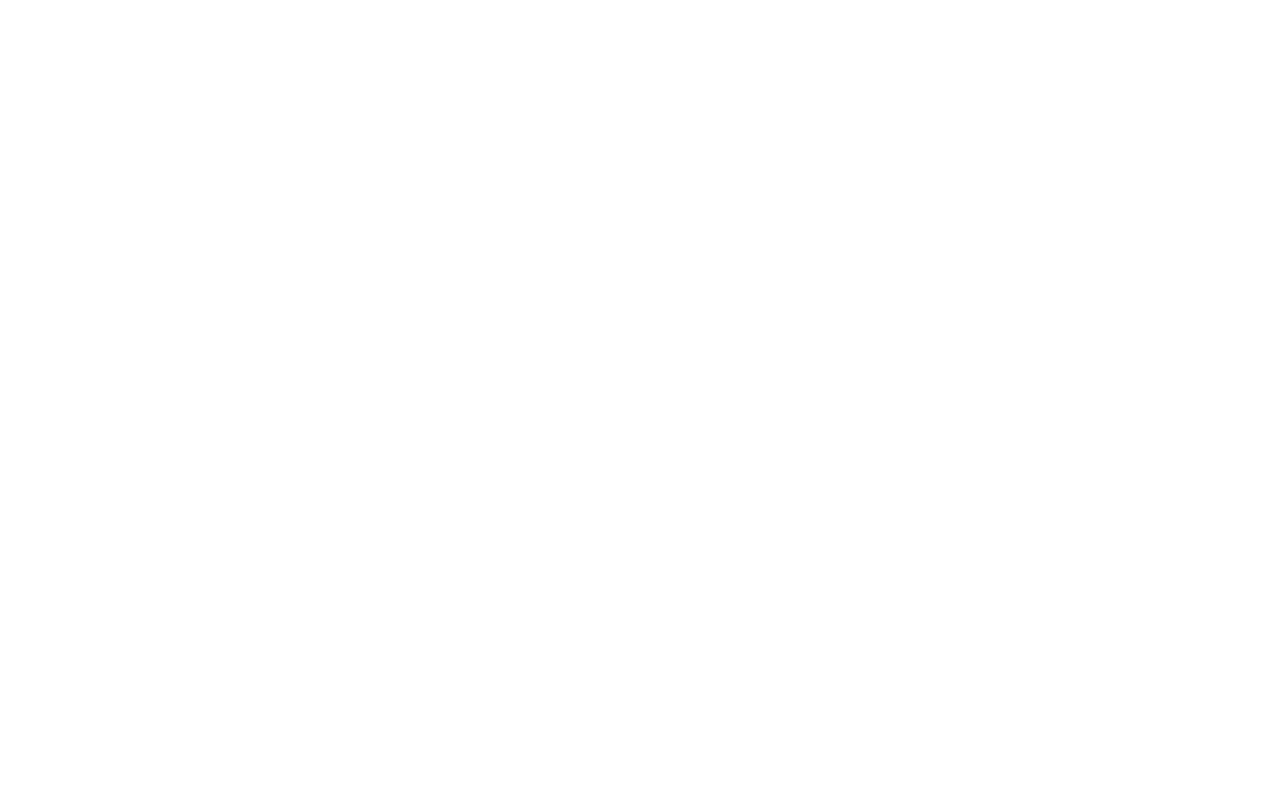
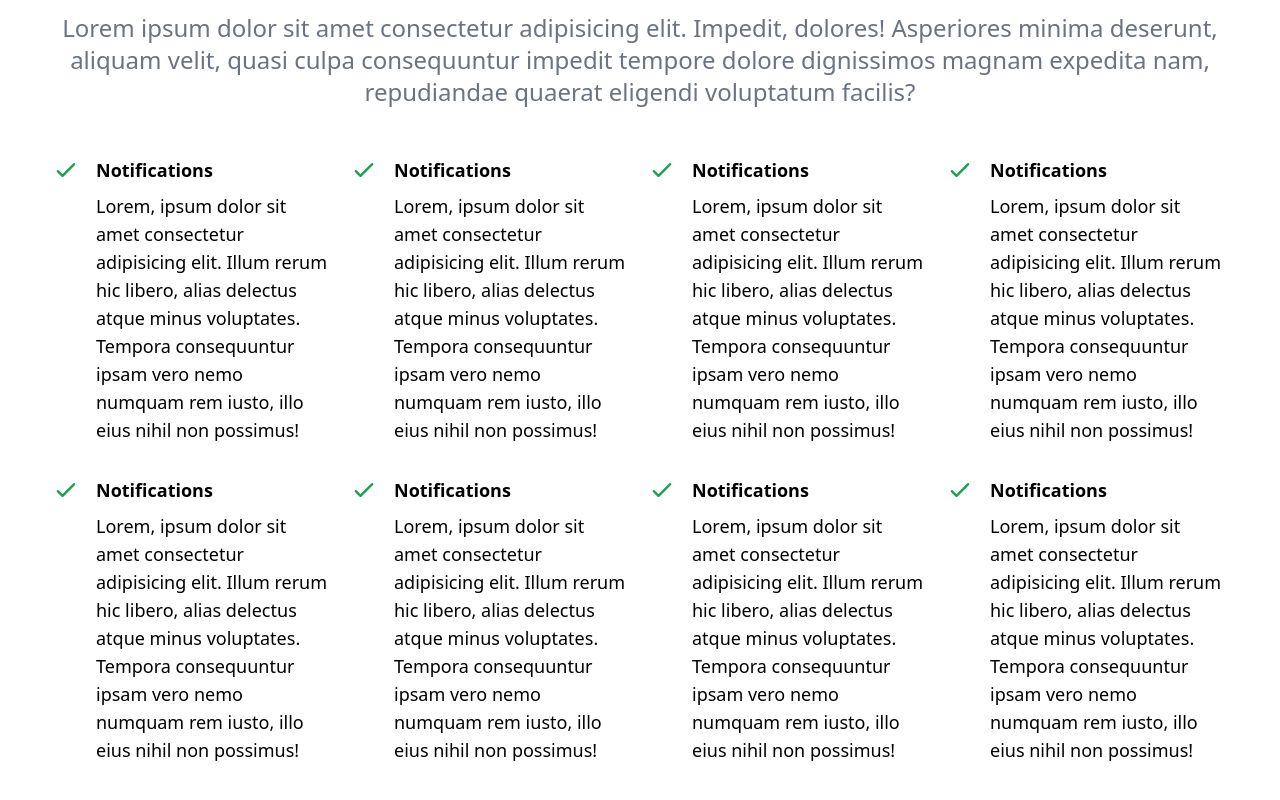
Before and after one commit to odb23/cloud-app-react, a React (Create React App) app: page / in a window 1280 px wide. Shown: the part 2412-3212 px from the top of the page. Before the commit the page ends 2340 px from the top, so only its background shows below. Built offline with nearby package versions, Linux system fonts and the light colour scheme; the HTML template or start-up script is replaced by a standard one.

Commit message:
added all-in-one section

```diff
--- a/src/App.js
+++ b/src/App.js
@@ -2,6 +2,7 @@ import Navbar from "./components/Navbar";
 import Hero from "./components/Hero";
 import About from './components/About';
 import Support from './components/Support'
+import AllInOne from './components/AllInOne'
 
 function App() {
   return (
@@ -10,6 +11,7 @@ function App() {
       <Hero />
       <About />
       <Support />
+      <AllInOne/>
     </>
   );
 }
--- /dev/null
+++ b/src/components/AllInOne.jsx
@@ -0,0 +1,106 @@
+import { CheckIcon } from '@heroicons/react/outline'
+import React from 'react'
+
+const AllInOne = () => {
+    return (
+        <div className='w-full my-32'>
+            <div className='max-w-[1240px] mx-auto px-2'>
+                <h2 className='text-5xl font-bold text-center'>All-In-One Platform</h2>
+                <p className='text-2xl py-8 text-gray-500 text-center'>Lorem ipsum dolor sit amet consectetur adipisicing elit. Impedit, dolores! Asperiores minima deserunt, aliquam velit, quasi culpa consequuntur impedit tempore dolore dignissimos magnam expedita nam, repudiandae quaerat eligendi voluptatum facilis?</p>
+
+                <div className='grid sm:grid-cols-2 lg:grid-cols-4 gap-4 p-6 pt-4'>
+                    <div className='flex'>
+                        <div>
+                            <CheckIcon className='w-7 mr-4 text-green-600' />
+                        </div>
+                        <div>
+                            <h3 className='font-bold text-lg'>Notifications</h3>
+                            <p className='text-lg pt-2 pb-4'>
+                                Lorem, ipsum dolor sit amet consectetur adipisicing elit. Illum rerum hic libero, alias delectus atque minus voluptates. Tempora consequuntur ipsam vero nemo numquam rem iusto, illo eius nihil non possimus!
+                            </p>
+                        </div>
+                    </div>
+                    <div className='flex'>
+                        <div>
+                            <CheckIcon className='w-7 mr-4 text-green-600' />
+                        </div>
+                        <div>
+                            <h3 className='font-bold text-lg'>Notifications</h3>
+                            <p className='text-lg pt-2 pb-4'>
+                                Lorem, ipsum dolor sit amet consectetur adipisicing elit. Illum rerum hic libero, alias delectus atque minus voluptates. Tempora consequuntur ipsam vero nemo numquam rem iusto, illo eius nihil non possimus!
+                            </p>
+                        </div>
+                    </div>
+                    <div className='flex'>
+                        <div>
+                            <CheckIcon className='w-7 mr-4 text-green-600' />
+                        </div>
+                        <div>
+                            <h3 className='font-bold text-lg'>Notifications</h3>
+                            <p className='text-lg pt-2 pb-4'>
+                                Lorem, ipsum dolor sit amet consectetur adipisicing elit. Illum rerum hic libero, alias delectus atque minus voluptates. Tempora consequuntur ipsam vero nemo numquam rem iusto, illo eius nihil non possimus!
+                            </p>
+                        </div>
+                    </div>
+                    <div className='flex'>
+                        <div>
+                            <CheckIcon className='w-7 mr-4 text-green-600' />
+                        </div>
+                        <div>
+                            <h3 className='font-bold text-lg'>Notifications</h3>
+                            <p className='text-lg pt-2 pb-4'>
+                                Lorem, ipsum dolor sit amet consectetur adipisicing elit. Illum rerum hic libero, alias delectus atque minus voluptates. Tempora consequuntur ipsam vero nemo numquam rem iusto, illo eius nihil non possimus!
+                            </p>
+                        </div>
+                    </div>
+                    <div className='flex'>
+                        <div>
+                            <CheckIcon className='w-7 mr-4 text-green-600' />
+                        </div>
+                        <div>
+                            <h3 className='font-bold text-lg'>Notifications</h3>
+                            <p className='text-lg pt-2 pb-4'>
+                                Lorem, ipsum dolor sit amet consectetur adipisicing elit. Illum rerum hic libero, alias delectus atque minus voluptates. Tempora consequuntur ipsam vero nemo numquam rem iusto, illo eius nihil non possimus!
+                            </p>
+                        </div>
+                    </div>
+                    <div className='flex'>
+                        <div>
+                            <CheckIcon className='w-7 mr-4 text-green-600' />
+                        </div>
+                        <div>
+                            <h3 className='font-bold text-lg'>Notifications</h3>
+                            <p className='text-lg pt-2 pb-4'>
+                                Lorem, ipsum dolor sit amet consectetur adipisicing elit. Illum rerum hic libero, alias delectus atque minus voluptates. Tempora consequuntur ipsam vero nemo numquam rem iusto, illo eius nihil non possimus!
+                            </p>
+                        </div>
+                    </div>
+                    <div className='flex'>
+                        <div>
+                            <CheckIcon className='w-7 mr-4 text-green-600' />
+                        </div>
+                        <div>
+                            <h3 className='font-bold text-lg'>Notifications</h3>
+                            <p className='text-lg pt-2 pb-4'>
+                                Lorem, ipsum dolor sit amet consectetur adipisicing elit. Illum rerum hic libero, alias delectus atque minus voluptates. Tempora consequuntur ipsam vero nemo numquam rem iusto, illo eius nihil non possimus!
+                            </p>
+                        </div>
+                    </div>
+                     <div className='flex'>
+                        <div>
+                            <CheckIcon className='w-7 mr-4 text-green-600' />
+                        </div>
+                        <div>
+                            <h3 className='font-bold text-lg'>Notifications</h3>
+                            <p className='text-lg pt-2 pb-4'>
+                                Lorem, ipsum dolor sit amet consectetur adipisicing elit. Illum rerum hic libero, alias delectus atque minus voluptates. Tempora consequuntur ipsam vero nemo numquam rem iusto, illo eius nihil non possimus!
+                            </p>
+                        </div>
+                    </div>
+                </div>
+            </div>
+        </div>
+    )
+}
+
+export default AllInOne
```
